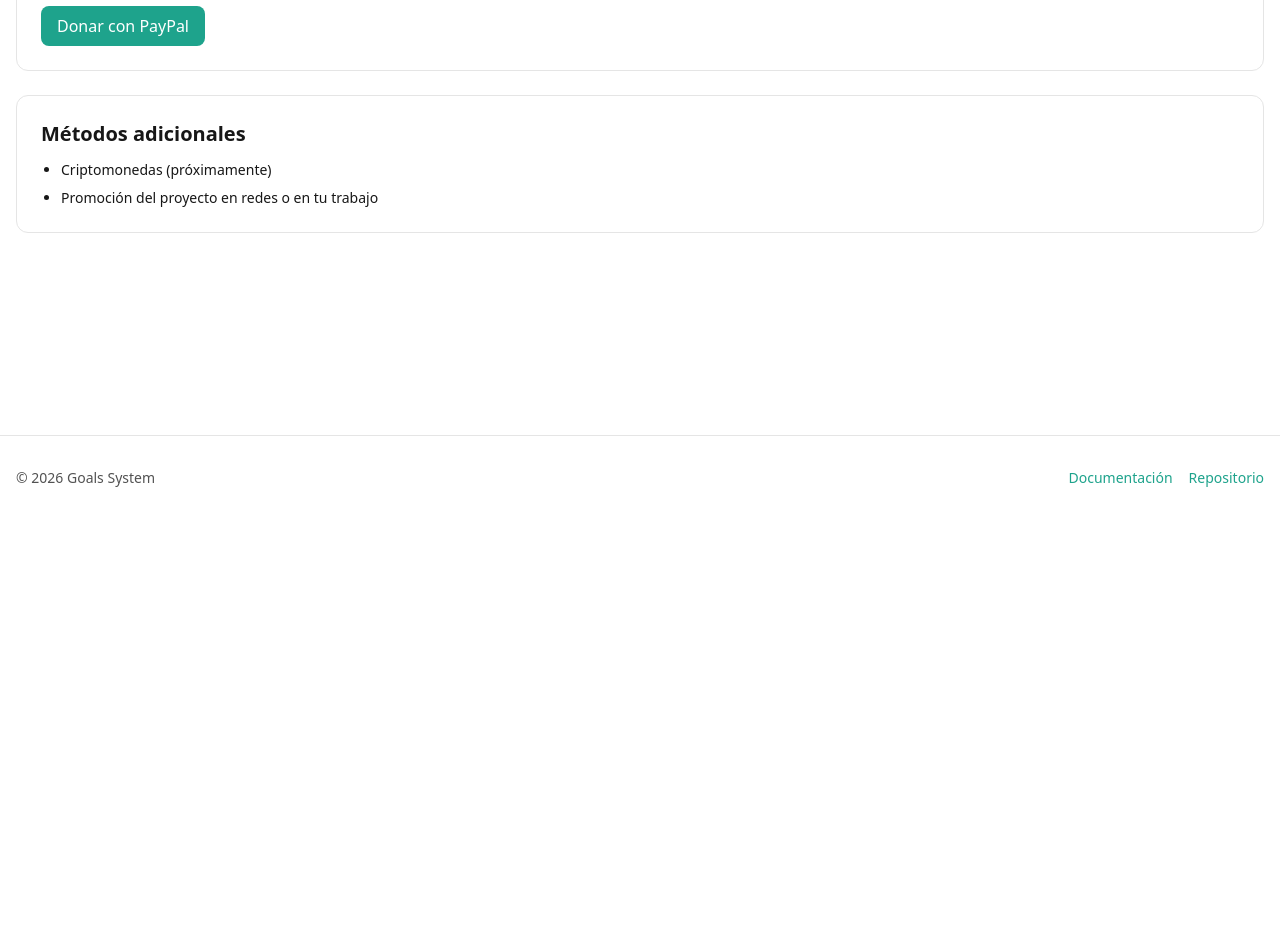
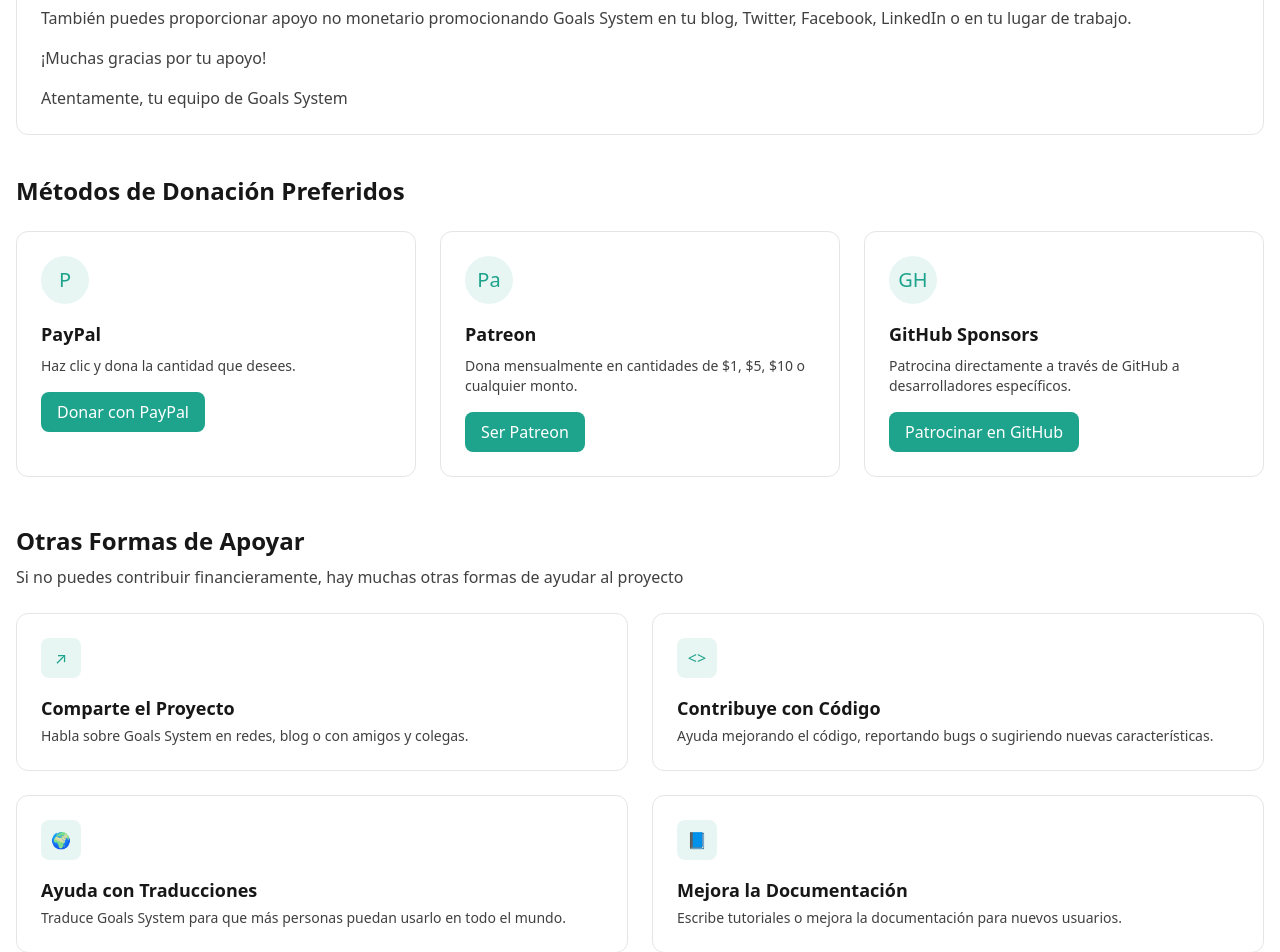
Before and after one commit to fernandofedora/goals-web, a React (Vite) app: page /donate in a window 1280 px wide. Shown: the part 280-1232 px from the top of the page. Before the commit the page ends 800 px from the top, so only its background shows below. Built offline with nearby package versions, Linux system fonts and the light colour scheme.

Commit message:
goals-web: actualizar texto de introducción en Donar (i18n) con contenido extendido y saltos de línea; mantener estilos accesibles en Claro/Oscuro

```diff
--- a/src/i18n.tsx
+++ b/src/i18n.tsx
@@ -91,6 +91,28 @@
     'donate.desc': 'Goals System es gratuito y open source. Tu apoyo ayuda a cubrir costos de infraestructura, herramientas de desarrollo y tiempo de mantenimiento.',
     'donate.preferred': 'Método preferido',
     'donate.paypal': 'Donar con PayPal',
+    'donate.intro.full': 'Goals System es gratuito, pero tenemos algunos gastos como el servidor donde funciona nuestro sitio web, herramientas avanzadas de desarrollo, agentes de integración continua, certificados de firma de código y tarifas de desarrollador. Apreciamos mucho tu apoyo para cubrir nuestros costos o quizás simplemente comprarnos una cerveza que podamos beber contigo en algún momento.\n\nTambién puedes proporcionar apoyo no monetario promocionando Goals System en tu blog, Twitter, Facebook, LinkedIn o en tu lugar de trabajo.\n\n¡Muchas gracias por tu apoyo!\n\nAtentamente, tu equipo de Goals System',
+    'donate.intro.detail': 'Apreciamos mucho tu apoyo para cubrir nuestros costos o simplemente compartir una bebida juntos en algún momento. También puedes apoyar sin dinero promocionando Goals System en tus redes o trabajo.',
+    'donate.methods.title': 'Métodos de Donación Preferidos',
+    'donate.methods.paypal.title': 'PayPal',
+    'donate.methods.paypal.desc': 'Haz clic y dona la cantidad que desees.',
+    'donate.methods.paypal.cta': 'Donar con PayPal',
+    'donate.methods.patreon.title': 'Patreon',
+    'donate.methods.patreon.desc': 'Dona mensualmente en cantidades de $1, $5, $10 o cualquier monto.',
+    'donate.methods.patreon.cta': 'Ser Patreon',
+    'donate.methods.sponsors.title': 'GitHub Sponsors',
+    'donate.methods.sponsors.desc': 'Patrocina directamente a través de GitHub a desarrolladores específicos.',
+    'donate.methods.sponsors.cta': 'Patrocinar en GitHub',
+    'donate.other.title': 'Otras Formas de Apoyar',
+    'donate.other.subtitle': 'Si no puedes contribuir financieramente, hay muchas otras formas de ayudar al proyecto',
+    'donate.other.share.title': 'Comparte el Proyecto',
+    'donate.other.share.desc': 'Habla sobre Goals System en redes, blog o con amigos y colegas.',
+    'donate.other.code.title': 'Contribuye con Código',
+    'donate.other.code.desc': 'Ayuda mejorando el código, reportando bugs o sugiriendo nuevas características.',
+    'donate.other.translate.title': 'Ayuda con Traducciones',
+    'donate.other.translate.desc': 'Traduce Goals System para que más personas puedan usarlo en todo el mundo.',
+    'donate.other.docs.title': 'Mejora la Documentación',
+    'donate.other.docs.desc': 'Escribe tutoriales o mejora la documentación para nuevos usuarios.',
     'donate.additional': 'Métodos adicionales',
     'donate.additional.crypto': 'Criptomonedas (próximamente)',
     'donate.additional.promo': 'Promoción del proyecto en redes o en tu trabajo',
@@ -183,6 +205,28 @@
     'donate.desc': 'Goals System is free and open source. Your support helps cover infrastructure costs, development tools, and maintenance time.',
     'donate.preferred': 'Preferred method',
     'donate.paypal': 'Donate with PayPal',
+    'donate.intro.full': 'Goals System is free, but we have some expenses such as the server that hosts our website, advanced development tools, CI agents, code-signing certificates, and developer fees. We truly appreciate your support to cover our costs — or maybe just buy us a beer we can share with you sometime.\n\nYou can also provide non-monetary support by promoting Goals System on your blog, Twitter, Facebook, LinkedIn, or at your workplace.\n\nThank you very much for your support!\n\nSincerely, the Goals System team',
+    'donate.intro.detail': 'We appreciate your support to cover our costs or simply share a drink together sometime. You can also help without money by promoting Goals System in your networks or workplace.',
+    'donate.methods.title': 'Preferred Donation Methods',
+    'donate.methods.paypal.title': 'PayPal',
+    'donate.methods.paypal.desc': 'Click and donate the amount you want.',
+    'donate.methods.paypal.cta': 'Donate with PayPal',
+    'donate.methods.patreon.title': 'Patreon',
+    'donate.methods.patreon.desc': 'Donate monthly in amounts of $1, $5, $10 or any amount.',
+    'donate.methods.patreon.cta': 'Become a Patreon',
+    'donate.methods.sponsors.title': 'GitHub Sponsors',
+    'donate.methods.sponsors.desc': 'Sponsor developers directly via GitHub.',
+    'donate.methods.sponsors.cta': 'Sponsor on GitHub',
+    'donate.other.title': 'Other Ways to Support',
+    'donate.other.subtitle': 'If you cannot contribute financially, there are many other ways to help the project',
+    'donate.other.share.title': 'Share the Project',
+    'donate.other.share.desc': 'Talk about Goals System on social networks, your blog or with friends and colleagues.',
+    'donate.other.code.title': 'Contribute Code',
+    'donate.other.code.desc': 'Help improve the code, report bugs or suggest new features.',
+    'donate.other.translate.title': 'Help with Translations',
+    'donate.other.translate.desc': 'Translate Goals System so more people can use it worldwide.',
+    'donate.other.docs.title': 'Improve Documentation',
+    'donate.other.docs.desc': 'Write tutorials or improve existing documentation for new users.',
     'donate.additional': 'Additional methods',
     'donate.additional.crypto': 'Cryptocurrencies (coming soon)',
     'donate.additional.promo': 'Promote the project on social or at work',
--- a/src/pages/Donate.tsx
+++ b/src/pages/Donate.tsx
@@ -4,20 +4,60 @@
   const { t } = useI18n()
   return (
     <section className="container py-12">
-      <h1 className="text-3xl font-bold mb-4">{t('donate.title')}</h1>
-      <p className="text-neutral-700 dark:text-neutral-300 mb-8">{t('donate.desc')}</p>
-
-      <div className="rounded-xl border border-neutral-200 dark:border-neutral-800 p-6">
-        <h2 className="text-xl font-semibold mb-3">{t('donate.preferred')}</h2>
-        <a href="#" className="btn btn-primary">{t('donate.paypal')}</a>
+      <h1 className="text-3xl font-bold mb-6 dark:text-neutral-100">{t('donate.title')}</h1>
+      <div className="rounded-xl border border-neutral-200 dark:border-neutral-800 bg-white dark:bg-neutral-900 p-6 mb-10">
+        <div className="text-neutral-700 dark:text-neutral-300 space-y-4">
+          {t('donate.intro.full').split('\n').filter(Boolean).map((line, i) => (
+            <p key={i}>{line}</p>
+          ))}
+        </div>
       </div>
 
-      <div className="rounded-xl border border-neutral-200 dark:border-neutral-800 p-6 mt-6">
-        <h2 className="text-xl font-semibold mb-3">{t('donate.additional')}</h2>
-        <ul className="list-disc ml-5 space-y-2 text-sm">
-          <li>{t('donate.additional.crypto')}</li>
-          <li>{t('donate.additional.promo')}</li>
-        </ul>
+      <h2 className="text-2xl font-semibold mb-6 dark:text-neutral-100">{t('donate.methods.title')}</h2>
+      <div className="grid grid-cols-1 md:grid-cols-3 gap-6 mb-12">
+        <div className="rounded-xl border border-neutral-200 dark:border-neutral-800 bg-white dark:bg-neutral-900 p-6">
+          <div className="h-12 w-12 rounded-full bg-primary/10 dark:bg-primary/20 text-primary flex items-center justify-center text-xl mb-4">P</div>
+          <h3 className="text-lg font-semibold mb-2 dark:text-neutral-100">{t('donate.methods.paypal.title')}</h3>
+          <p className="text-sm text-neutral-700 dark:text-neutral-300 mb-4">{t('donate.methods.paypal.desc')}</p>
+          <a href="#" className="btn btn-primary">{t('donate.methods.paypal.cta')}</a>
+        </div>
+        <div className="rounded-xl border border-neutral-200 dark:border-neutral-800 bg-white dark:bg-neutral-900 p-6">
+          <div className="h-12 w-12 rounded-full bg-primary/10 dark:bg-primary/20 text-primary flex items-center justify-center text-xl mb-4">Pa</div>
+          <h3 className="text-lg font-semibold mb-2 dark:text-neutral-100">{t('donate.methods.patreon.title')}</h3>
+          <p className="text-sm text-neutral-700 dark:text-neutral-300 mb-4">{t('donate.methods.patreon.desc')}</p>
+          <a href="#" className="btn btn-primary">{t('donate.methods.patreon.cta')}</a>
+        </div>
+        <div className="rounded-xl border border-neutral-200 dark:border-neutral-800 bg-white dark:bg-neutral-900 p-6">
+          <div className="h-12 w-12 rounded-full bg-primary/10 dark:bg-primary/20 text-primary flex items-center justify-center text-xl mb-4">GH</div>
+          <h3 className="text-lg font-semibold mb-2 dark:text-neutral-100">{t('donate.methods.sponsors.title')}</h3>
+          <p className="text-sm text-neutral-700 dark:text-neutral-300 mb-4">{t('donate.methods.sponsors.desc')}</p>
+          <a href="#" className="btn btn-primary">{t('donate.methods.sponsors.cta')}</a>
+        </div>
+      </div>
+
+      <h2 className="text-2xl font-semibold mb-2 dark:text-neutral-100">{t('donate.other.title')}</h2>
+      <p className="text-neutral-700 dark:text-neutral-300 mb-6">{t('donate.other.subtitle')}</p>
+      <div className="grid grid-cols-1 md:grid-cols-2 gap-6">
+        <div className="rounded-xl border border-neutral-200 dark:border-neutral-800 bg-white dark:bg-neutral-900 p-6">
+          <div className="h-10 w-10 rounded-lg bg-primary/10 dark:bg-primary/20 text-primary flex items-center justify-center mb-4">↗</div>
+          <h3 className="text-lg font-semibold dark:text-neutral-100 mb-1">{t('donate.other.share.title')}</h3>
+          <p className="text-sm text-neutral-700 dark:text-neutral-300">{t('donate.other.share.desc')}</p>
+        </div>
+        <div className="rounded-xl border border-neutral-200 dark:border-neutral-800 bg-white dark:bg-neutral-900 p-6">
+          <div className="h-10 w-10 rounded-lg bg-primary/10 dark:bg-primary/20 text-primary flex items-center justify-center mb-4">{'<>'}</div>
+          <h3 className="text-lg font-semibold dark:text-neutral-100 mb-1">{t('donate.other.code.title')}</h3>
+          <p className="text-sm text-neutral-700 dark:text-neutral-300">{t('donate.other.code.desc')}</p>
+        </div>
+        <div className="rounded-xl border border-neutral-200 dark:border-neutral-800 bg-white dark:bg-neutral-900 p-6">
+          <div className="h-10 w-10 rounded-lg bg-primary/10 dark:bg-primary/20 text-primary flex items-center justify-center mb-4">🌍</div>
+          <h3 className="text-lg font-semibold dark:text-neutral-100 mb-1">{t('donate.other.translate.title')}</h3>
+          <p className="text-sm text-neutral-700 dark:text-neutral-300">{t('donate.other.translate.desc')}</p>
+        </div>
+        <div className="rounded-xl border border-neutral-200 dark:border-neutral-800 bg-white dark:bg-neutral-900 p-6">
+          <div className="h-10 w-10 rounded-lg bg-primary/10 dark:bg-primary/20 text-primary flex items-center justify-center mb-4">📘</div>
+          <h3 className="text-lg font-semibold dark:text-neutral-100 mb-1">{t('donate.other.docs.title')}</h3>
+          <p className="text-sm text-neutral-700 dark:text-neutral-300">{t('donate.other.docs.desc')}</p>
+        </div>
       </div>
     </section>
   )
```
